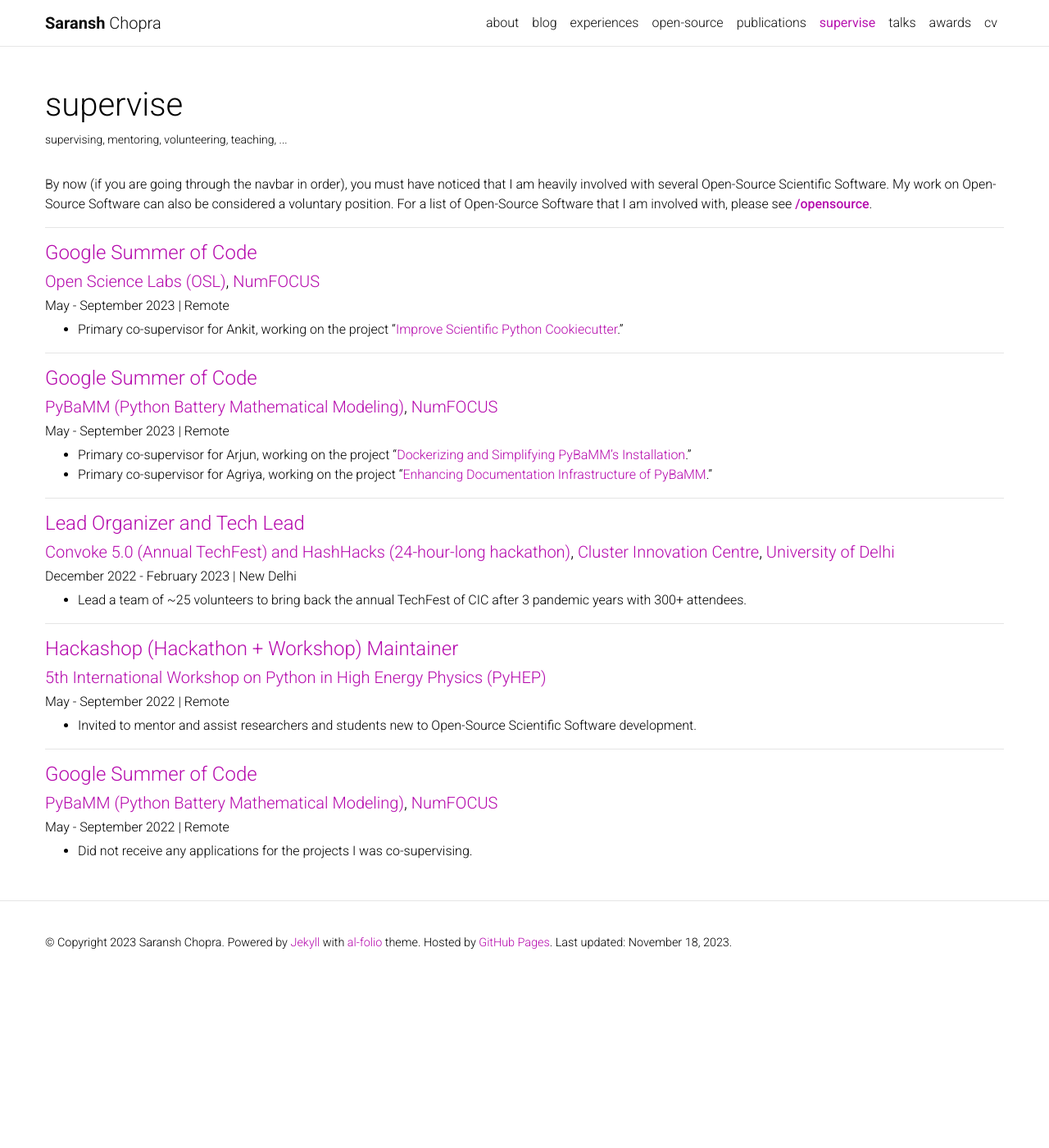
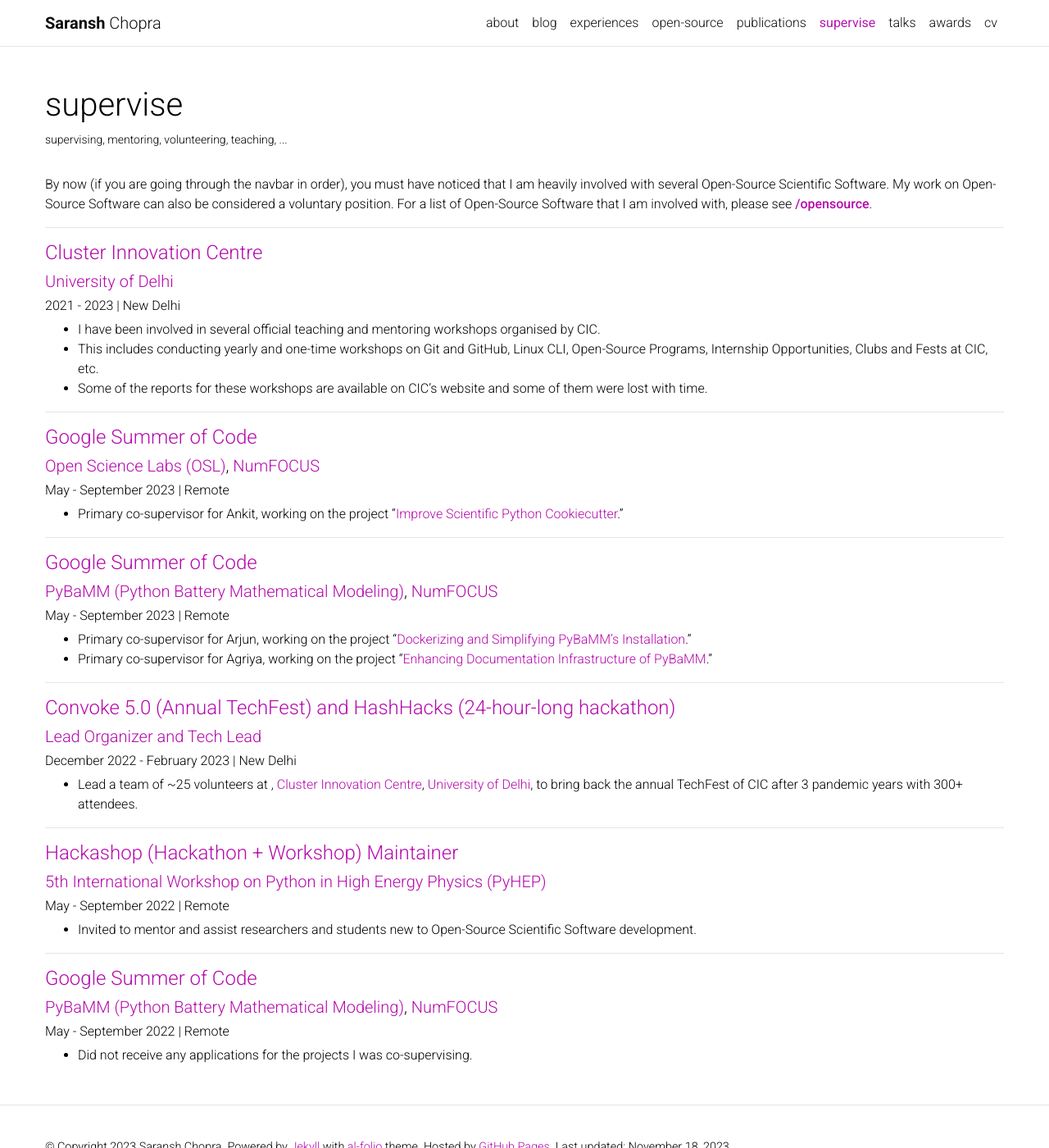
Before and after one commit to Saransh-cpp/Saransh-cpp.github.io, a Jekyll site: the page built from _pages/supervise.md, in a window 1280 px wide and 1400 px high. Shown: the whole window at 82% size. Built offline with Jekyll 4.4.1, drawn with Linux system fonts in a browser that asks for light colours; comment, search, counter and statistics services are not loaded; a style sheet for code colours, icons or effects is not loaded.

Commit message:
Add some info about workshops at cic

```diff
--- a/_pages/supervise.md
+++ b/_pages/supervise.md
@@ -9,6 +9,16 @@
 ---
 
 By now (if you are going through the navbar in order), you must have noticed that I am heavily involved with several Open-Source Scientific Software. My work on Open-Source Software can also be considered a voluntary position. For a list of Open-Source Software that I am involved with, please see **[/opensource](/opensource)**.
+
+---
+
+#### [Cluster Innovation Centre](http://www.cic.du.ac.in){:target="_blank"}
+##### [University of Delhi](http://www.du.ac.in){:target="_blank"}
+###### 2021 - 2023 | New Delhi
+
+- I have been involved in several official teaching and mentoring workshops organised by CIC.
+- This includes conducting yearly and one-time workshops on Git and GitHub, Linux CLI, Open-Source Programs, Internship Opportunities, Clubs and Fests at CIC, etc.
+- Some of the reports for these workshops are available on CIC's website and some of them were lost with time.
 
 ---
 
@@ -29,11 +39,11 @@
 
 ---
 
-#### [Lead Organizer and Tech Lead](){:target="_blank"}
-##### [Convoke 5.0 (Annual TechFest) and HashHacks (24-hour-long hackathon)](https://clusterinnovationcentre.github.io/convoke/2023/){:target="_blank"}, [Cluster Innovation Centre](http://www.cic.du.ac.in){:target="_blank"}, [University of Delhi](http://www.du.ac.in){:target="_blank"}
+#### [Convoke 5.0 (Annual TechFest) and HashHacks (24-hour-long hackathon)](https://clusterinnovationcentre.github.io/convoke/2023/){:target="_blank"}
+##### [Lead Organizer and Tech Lead](){:target="_blank"}
 ###### December 2022 - February 2023 | New Delhi
 
-- Lead a team of ~25 volunteers to bring back the annual TechFest of CIC after 3 pandemic years with 300+ attendees.
+- Lead a team of ~25 volunteers at , [Cluster Innovation Centre](http://www.cic.du.ac.in){:target="_blank"}, [University of Delhi](http://www.du.ac.in){:target="_blank"}, to bring back the annual TechFest of CIC after 3 pandemic years with 300+ attendees.
 
 ---
 
```
